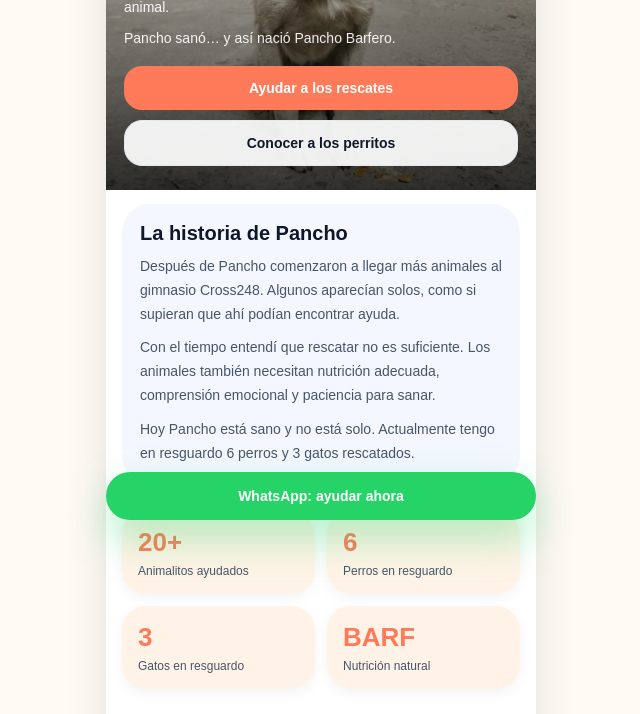
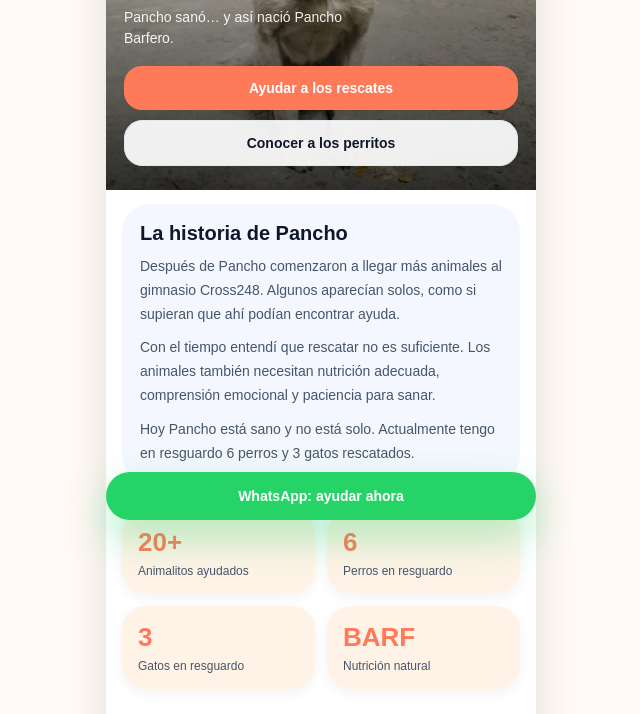
Before and after one commit to Natenun/pancho-barfero, a plain HTML site: page index.html in a window 1280 px wide. Shown: the part 264-978 px from the top of the page, without its empty margins (319-959 px from the left). Drawn offline with Linux system fonts and the light colour scheme.

Commit message:
Update style.css

```diff
--- a/style.css
+++ b/style.css
@@ -59,6 +59,9 @@ a {
   bottom: 0;
   padding: 18px 18px 24px;
   color: white;
+}
+.hero-content p {
+  max-width: 34ch;
 }
 
 .eyebrow {
```
